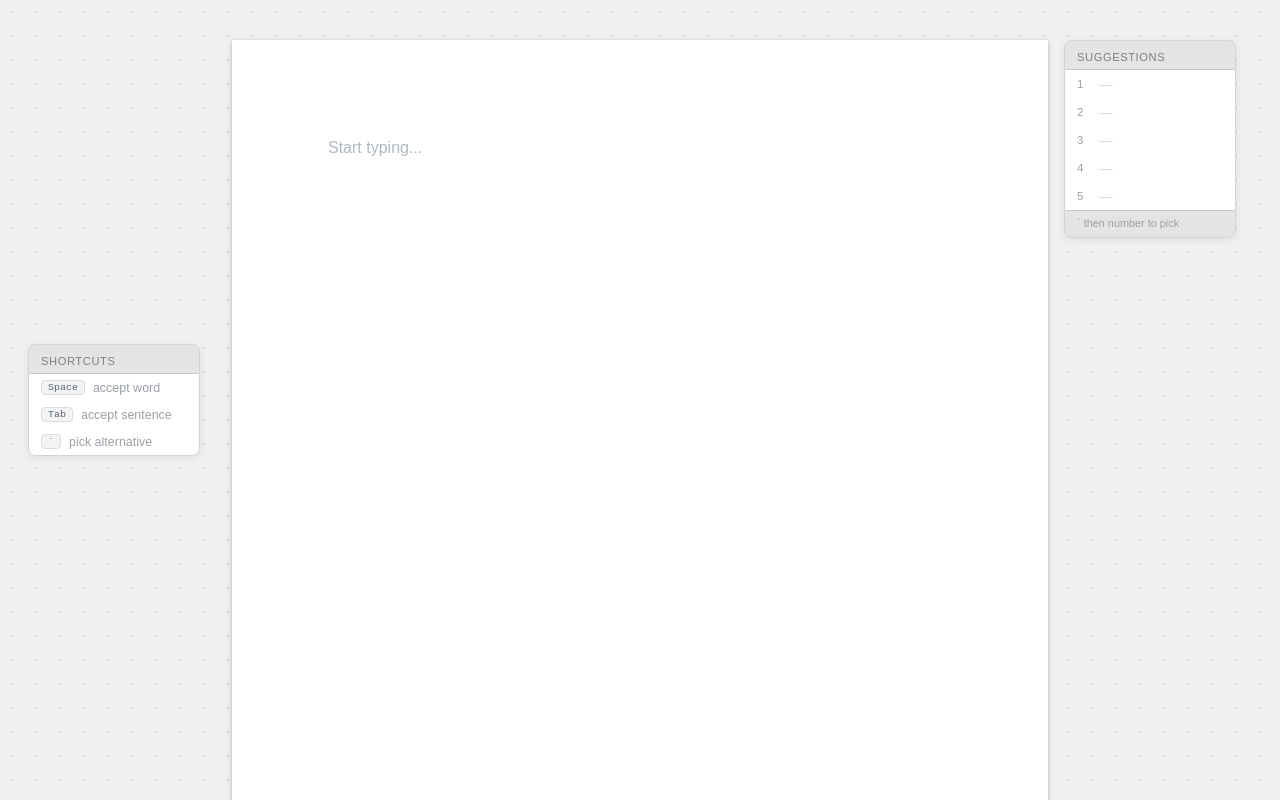
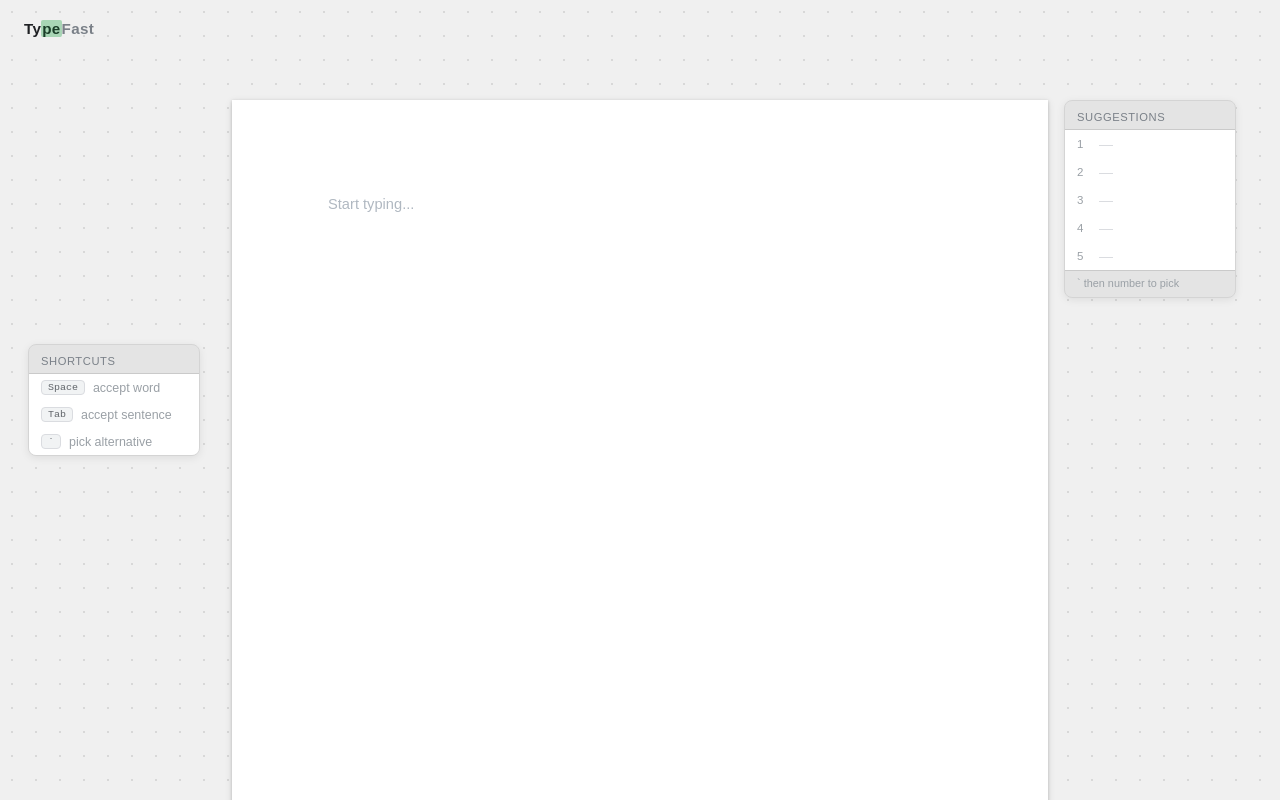
Before and after one commit to hughiwnl/TypeFast, a React (Vite) app in the folder frontend/: page / in a window 1280 px wide. Shown: the top 800 px of the page. Built offline with nearby package versions, Linux system fonts and the light colour scheme.

Commit message:
added logo

```diff
--- a/frontend/src/App.css
+++ b/frontend/src/App.css
@@ -4,9 +4,34 @@
   min-height: 100vh;
 }
 
+/* ── Wordmark ── */
+.app-wordmark {
+  position: fixed;
+  top: 20px;
+  left: 24px;
+  font-family: Arial, sans-serif;
+  font-size: 0.95rem;
+  font-weight: 600;
+  color: #1f2124;
+  letter-spacing: 0.02em;
+  z-index: 100;
+  pointer-events: none;
+}
+
+.app-wordmark-ghost {
+  background: #a8d5b5;
+  color: #1a3d28;
+  border-radius: 2px;
+  padding: 0 1px;
+}
+
+.app-wordmark-sentence {
+  color: #7a8088;
+}
+
 /* ── Page area ── */
 .page-area {
-  padding: 40px 0 80px;
+  padding: 100px 0 80px;
   display: flex;
   justify-content: center;
   position: relative;
@@ -67,7 +92,10 @@
 .document-page {
   width: 816px;
   min-height: 1056px;
-  background: #fff;
+  /* Page break hairline every 1056px (letter page at 96 dpi) */
+  background-color: #fff;
+  background-image: linear-gradient(to bottom, transparent calc(1056px - 1px), #c8c8c8 calc(1056px - 1px), #c8c8c8 1056px, transparent 1056px);
+  background-size: 100% 1056px;
   box-shadow: 0 1px 3px rgba(0,0,0,0.2), 0 2px 8px rgba(0,0,0,0.1);
   padding: 96px;
 }
--- a/frontend/src/App.jsx
+++ b/frontend/src/App.jsx
@@ -4,6 +4,9 @@ import './App.css';
 export default function App() {
   return (
     <div className="app">
+      <div className="app-wordmark">
+        <span>Ty</span><span className="app-wordmark-ghost">pe</span><span className="app-wordmark-sentence">Fast</span>
+      </div>
       <main className="page-area">
         <div className="document-page">
           <GhostEditor />
--- a/frontend/src/components/GhostEditor.css
+++ b/frontend/src/components/GhostEditor.css
@@ -5,11 +5,12 @@
 }
 
 /* Shared font — display and textarea must match exactly */
+/* 11pt Arial, 1.15 line-height = Google Docs defaults */
 .editor-display,
 .editor-textarea {
   font-family: Arial, sans-serif;
-  font-size: 1rem;
-  line-height: 1.5;
+  font-size: 14.67px; /* 11pt at 96 dpi */
+  line-height: 1.15;
   letter-spacing: 0;
   word-wrap: break-word;
   white-space: pre-wrap;
@@ -55,7 +56,7 @@
 /* ── Suggestions panel ── */
 .suggestions-panel {
   position: fixed;
-  top: 40px; /* 40px page-area padding */
+  top: 100px; /* matches page-area padding-top */
   left: calc(50% + 424px); /* just right of the 816px document */
   width: 172px;
   background: #e4e4e4; /* slightly darker than the #f0f0f0 page background */
```
